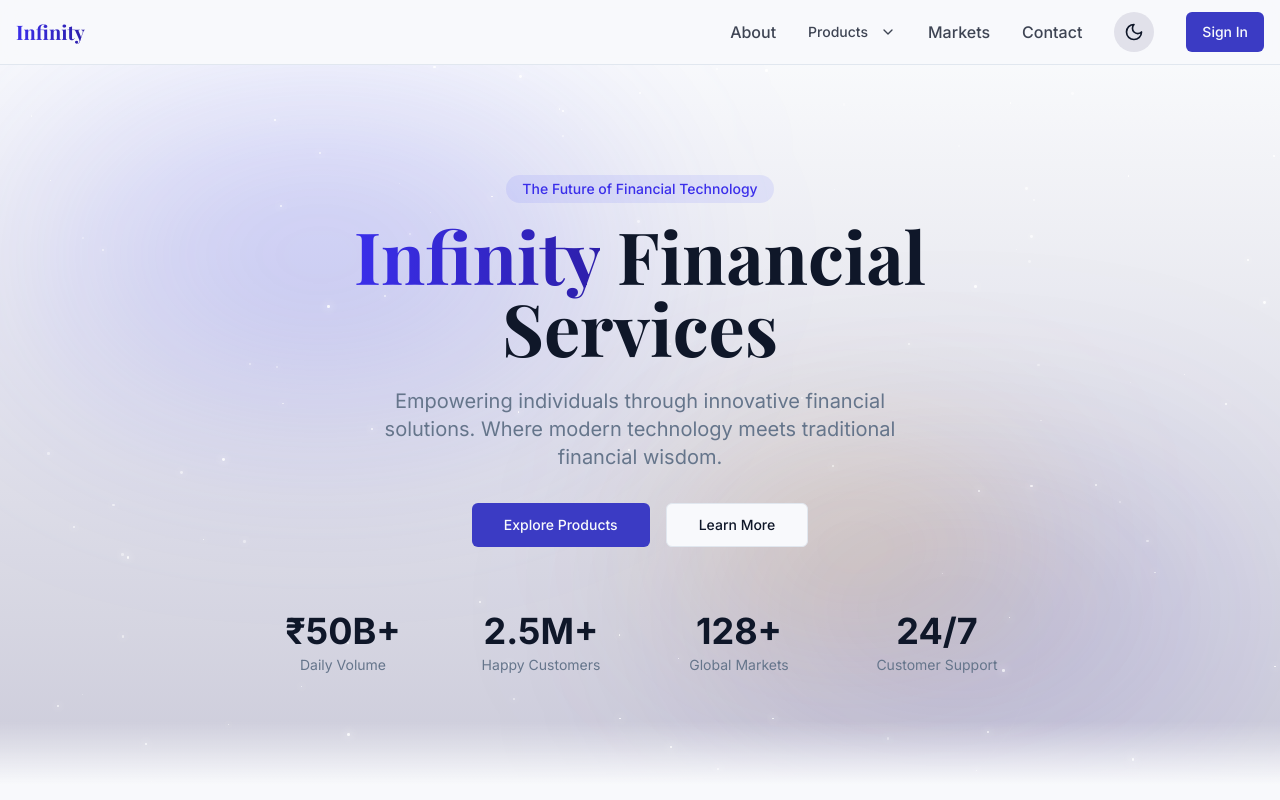
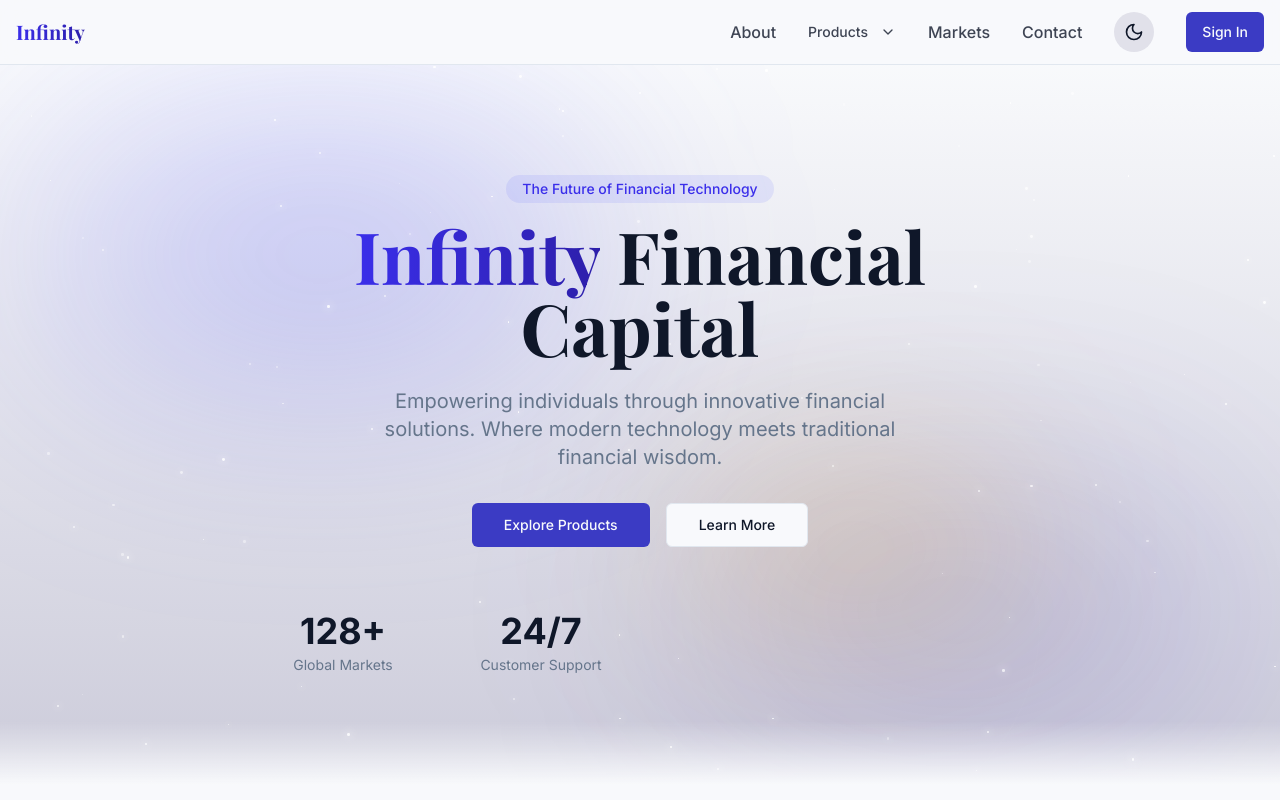
Before and after one commit to Puchkkoo/infinity-stellar-finance-92, a React (Vite) app: page / in a window 1280 px wide. Shown: the top 800 px of the page. Built offline with nearby package versions, Linux system fonts and the light colour scheme.

Commit message:
Update hero-section.tsx

```diff
--- a/src/components/hero-section.tsx
+++ b/src/components/hero-section.tsx
@@ -22,7 +22,7 @@ export function HeroSection() {
             <span className="bg-clip-text text-transparent bg-gradient-to-r from-infinity-600 to-infinity-800 dark:from-infinity-400 dark:to-infinity-600">
               Infinity
             </span>
-            <span> Financial Services</span>
+            <span> Financial Capital</span>
           </h1>
 
           <p className="text-lg md:text-xl text-muted-foreground mb-8 max-w-xl mx-auto animate-fade-in" style={{ animationDelay: "0.4s" }}>
@@ -40,14 +40,14 @@ export function HeroSection() {
           </div>
 
           <div className="mt-16 grid grid-cols-2 md:grid-cols-4 gap-6 animate-fade-in" style={{ animationDelay: "0.8s" }}>
-            <div className="flex flex-col items-center">
+{/*             <div className="flex flex-col items-center">
               <div className="font-bold text-3xl sm:text-4xl mb-1">₹50B+</div>
               <p className="text-sm text-muted-foreground">Daily Volume</p>
             </div>
             <div className="flex flex-col items-center">
               <div className="font-bold text-3xl sm:text-4xl mb-1">2.5M+</div>
               <p className="text-sm text-muted-foreground">Happy Customers</p>
-            </div>
+            </div> */}
             <div className="flex flex-col items-center">
               <div className="font-bold text-3xl sm:text-4xl mb-1">128+</div>
               <p className="text-sm text-muted-foreground">Global Markets</p>
```
